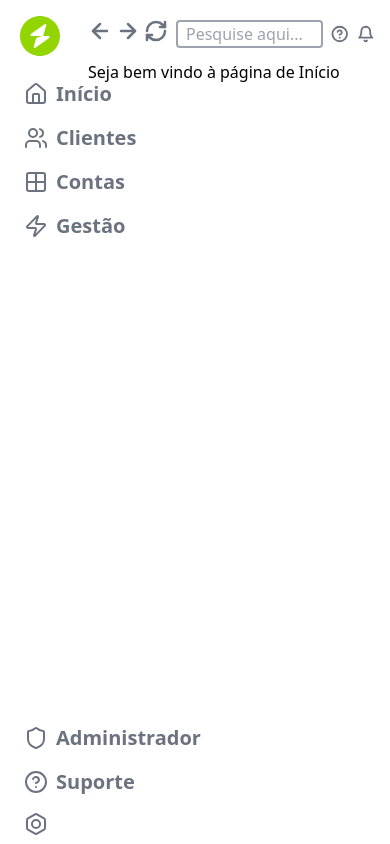
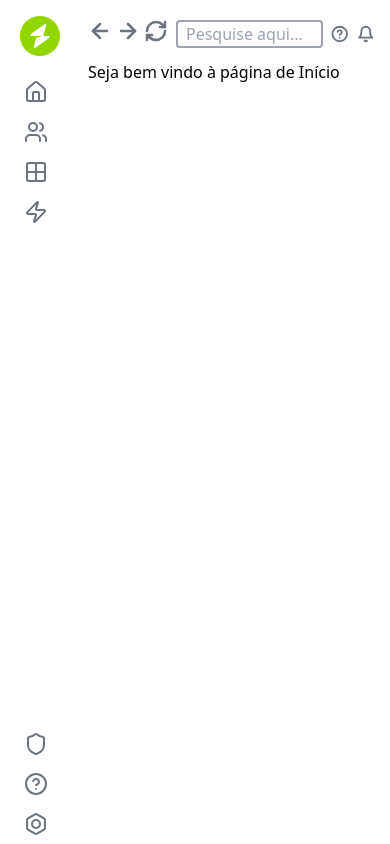
Before and after one commit to lhelheo/React-layout--sistema-login, a React (Vite) app: page / in a window 390 px wide. Built offline with nearby package versions, Linux system fonts and the light colour scheme.

Commit message:
correção responsividade
alterando visibilidade para mobile

```diff
--- a/src/components/Button.jsx
+++ b/src/components/Button.jsx
@@ -19,12 +19,12 @@ const Button = ({ Icon1, Icon2, label, onClick }) => {
   };
 
   return (
-    <button className={`${buttonStyle}  group`} onClick={handleOnClick}>
+    <button className={`${buttonStyle} group`} onClick={handleOnClick}>
       <div className='flex items-center'>
         {Icon1 && <Icon1 className={`${iconAndTextClass} ${selectedClass} ${hoverClass}`}/>}
-        <p className={`${iconAndTextClass} ${hoverClass} ${selectedClass}`}>{label}</p> {/* Aplica a cor primary-500 conforme o estado isSelected */}
+        <p className={`${iconAndTextClass} ${hoverClass} ${selectedClass} mobile:hidden`}>{label}</p> {/* Aplica a cor primary-500 conforme o estado isSelected */}
       </div>
-      {Icon2 && <Icon2 className={`${iconAndTextClass} ${selectedClass} ${hoverClass} ${rotateClass}`} />} {/* Aplica a rotação a Icon2 */}
+      {Icon2 && <Icon2 className={`${iconAndTextClass} ${selectedClass} ${hoverClass} ${rotateClass} mobile:hidden`} />} {/* Aplica a rotação a Icon2 */}
     </button>
   );
 };
```
